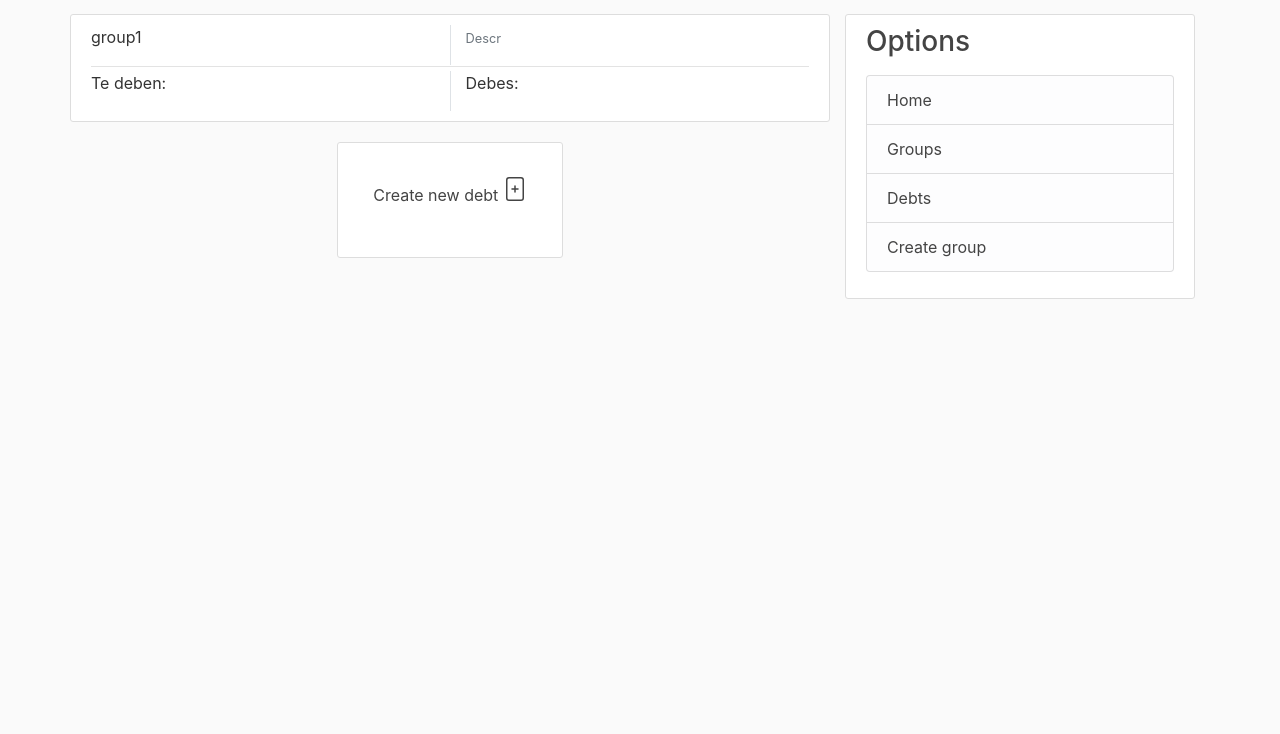
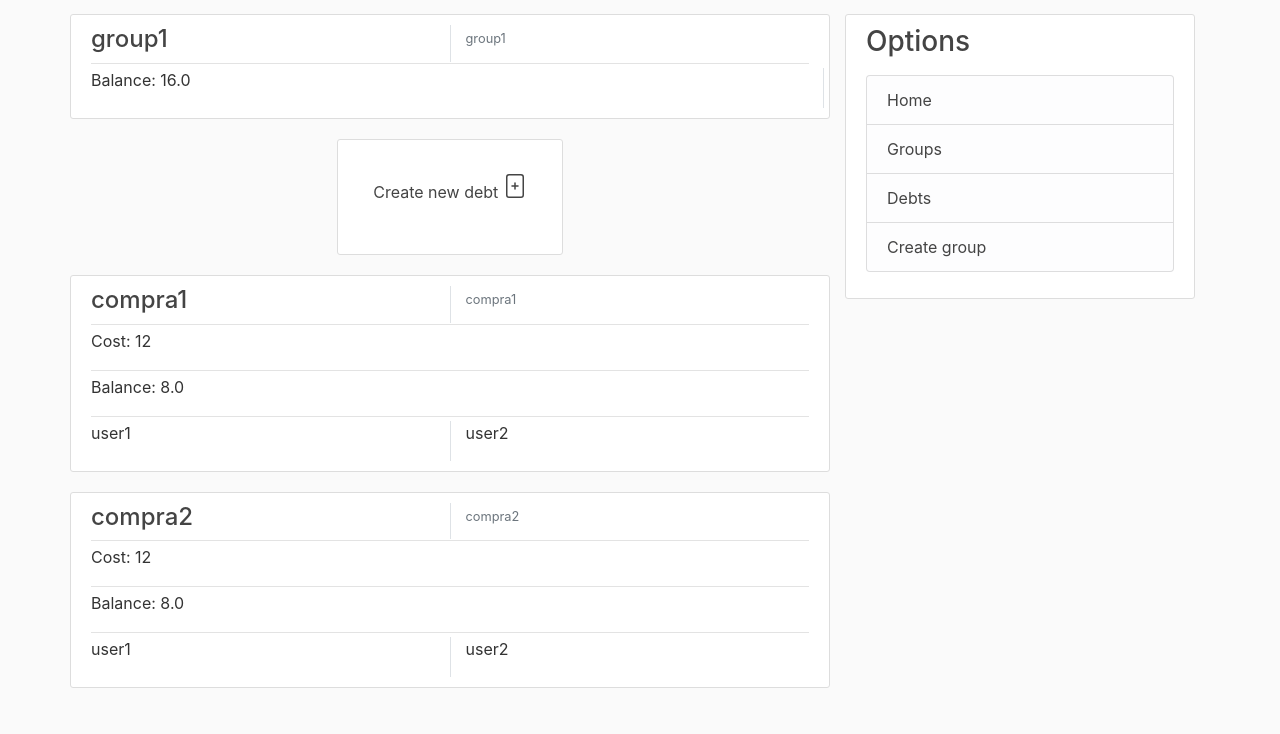
Before and after one commit to asierfdln/lostickes, a Django app: a page that uses applostickes/templates/applostickes/group.html in a window 1280 px wide. Shown: the part 66-800 px from the top of the page. Run offline with Django 3.2, Linux system fonts and the light colour scheme; data comes from the database, SQL or seed files in the repository; some libraries are stand-ins or nearby versions.

Commit message:
Group y rendicion de model

```diff
--- a/applostickes/models.py
+++ b/applostickes/models.py
@@ -146,27 +146,30 @@ class TransactionForm(ModelForm):
         model = Transaction
         fields = '__all__'
 
-    def clean(self):
-        cleaned_data = super().clean()
-        user_group_cleaned = cleaned_data['user_group'] # CREO que esto devuelve un objeto de tipo UserGroup
-        payers_cleaned = cleaned_data['payers'] # CREO que esto devuelve una lista de Users
+    # TODO no rendirnos como debiles ante esta wea
+    # TODO o con ajax como pros
 
-        string_grupo = user_group_cleaned.name
+    # def clean(self):
+    #     cleaned_data = super().clean()
+    #     user_group_cleaned = cleaned_data['user_group'] # CREO que esto devuelve un objeto de tipo UserGroup
+    #     payers_cleaned = cleaned_data['payers'] # CREO que esto devuelve una lista de Users
 
-        booleano_payers_dentro = True
-        for payer in payers_cleaned:
-            booleano_usergroup_encontrado = False
-            for usergroup in payer.usergroup_set.all():
-                if string_grupo == usergroup.name:
-                    # usuario correcto
-                    booleano_usergroup_encontrado = True
-                    break
-                else:
-                    # usuario de momento no correcto, hay que seguir mirando
-                    pass
-            if not booleano_usergroup_encontrado:
-                booleano_payers_dentro = False
-                break
+    #     string_grupo = user_group_cleaned.name
 
-        if not booleano_payers_dentro:
-            raise ValidationError("Hay usuarios pagadores que no estan en el grupo de la transaccion.")
+    #     booleano_payers_dentro = True
+    #     for payer in payers_cleaned:
+    #         booleano_usergroup_encontrado = False
+    #         for usergroup in payer.usergroup_set.all():
+    #             if string_grupo == usergroup.name:
+    #                 # usuario correcto
+    #                 booleano_usergroup_encontrado = True
+    #                 break
+    #             else:
+    #                 # usuario de momento no correcto, hay que seguir mirando
+    #                 pass
+    #         if not booleano_usergroup_encontrado:
+    #             booleano_payers_dentro = False
+    #             break
+
+    #     if not booleano_payers_dentro:
+    #         raise ValidationError("Hay usuarios pagadores que no estan en el grupo de la transaccion.")
--- a/applostickes/templates/applostickes/group.html
+++ b/applostickes/templates/applostickes/group.html
@@ -1,5 +1,4 @@
 {% extends "applostickes/base.html" %}
-
 {% block content %}
 <div class="row">
   <article class="media content-section col-md-12">
@@ -7,94 +6,84 @@
       <div class="article-metadata">
         <div class="row">
           <div class="col-md border-right">
-              <p>{{posts}}</p>
+            <h4>{{ group.0 }}</h4>
           </div>
           <div class="col-md">
-              <small class="text-muted">Descr</small>
+            <small class="text-muted">{{ group.1 }}</small>
           </div>
         </div>
       </div>
       <div class="row">
         <div class="col-md border-right">
-              <p style="justify-content: center;">Te deben: </p>
-            </div>
-            <div class="col-md">
-                <p style="justify-content: center;">Debes: </p>
+          <p style="justify-content: center;">Balance: {{ group.2 }}</p>
         </div>
       </div>
-
     </div>
   </article>
 </div>
 <div style="justify-content: center;" class="row">
-    <article class="media content-section ">
+  <article class="media content-section">
     <div class="media-body">
-
       <div style="display: inline;" class="row">
         <div class="col">
-                <p><a class="article-title" href="{% url 'createDebt' %}">
+          <p>
+            <a class="article-title" href="{% url 'createDebt' %}">
               Create new debt
               <svg width="1.5em" height="1.5em" viewBox="0 0 16 16" class="bi bi-file-plus" fill="currentColor" xmlns="http://www.w3.org/2000/svg">
                 <path fill-rule="evenodd" d="M4 0h8a2 2 0 0 1 2 2v12a2 2 0 0 1-2 2H4a2 2 0 0 1-2-2V2a2 2 0 0 1 2-2zm0 1a1 1 0 0 0-1 1v12a1 1 0 0 0 1 1h8a1 1 0 0 0 1-1V2a1 1 0 0 0-1-1H4z"/>
                 <path fill-rule="evenodd" d="M8 5.5a.5.5 0 0 1 .5.5v1.5H10a.5.5 0 0 1 0 1H8.5V10a.5.5 0 0 1-1 0V8.5H6a.5.5 0 0 1 0-1h1.5V6a.5.5 0 0 1 .5-.5z"/>
               </svg>
-                </a></p>
+            </a>
+          </p>
+        </div>
       </div>
     </div>
   </article>
 </div>
-
-
-    {% for i in info %}
-        {% if i.groupName == posts %}
+{% for transaction in group.3 %}
 <div style="justify-content: center;" class="row">
   <article class="media content-section col-md-12">
     <div class="media-body">
       <div class="article-metadata">
         <div class="row">
           <div class="col border-right">
-                        <h4>{{ i.debtName }}</h4>
+            <h4>{{ transaction.0 }}</h4>
           </div>
           <div class="col">
-                        <small class="text-muted">{{i.description}}</small>
+            <small class="text-muted">{{ transaction.1 }}</small>
           </div>
         </div>
       </div>
       <div class="article-metadata">
         <div class="row">
           <div class="col">
-                            <p>Cost: {{ i.cost }}</p>
+            <p>Cost: {{ transaction.2 }}</p>
           </div>
         </div>
-
       </div>
       <div class="article-metadata">
         <div class="row">
           <div class="col">
-                                <p>Balance: {{ i.debtBalance }}</p>
+            <p>Balance: {{ transaction.3 }}</p>
           </div>
         </div>
       </div>
-
       <div class="row">
+        {% for user_name in transaction.4 %}
+        {% if forloop.last %}
+        <div class="col">
+          <p>{{ user_name }}</p>
+        </div>
+        {% else %}
         <div class="col border-right">
-                            <p>{{ i.user1 }}</p>
+          <p>{{ user_name }}</p>
         </div>
-                            <div class="col border-right">
-                                <p>{{ i.user2 }}</p>
-                            </div>
-                            <div class="col border-right">
-                                <p>{{ i.user3 }}</p>
-                            </div>
-                            <div class="col">
-                                <p>{{ i.user4 }}</p>
-                            </div>
+        {% endif %}
+        {% endfor %}
       </div>
     </div>
   </article>
-
 </div>
-        {% endif %}
 {% endfor %}
 {% endblock %}
 {% block side %}
--- a/applostickes/views.py
+++ b/applostickes/views.py
@@ -1,7 +1,7 @@
 from django.shortcuts import render
 from django.http import HttpResponseRedirect
 from .models import UserGroupForm, TransactionForm
-from .models import User, Transaction
+from .models import User, UserGroup, Transaction
 
 posts = [
     {
@@ -147,30 +147,39 @@ def createGroup(request):
 
 
 def group(request, groupName):
-    context = {
-        'posts': groupName,
-        'info': postsDebt,
-        'nameClass': 'Group',
-        'title': 'Group'
-    }
+    context = {}
+
+    group = UserGroup.objects.get(name=groupName)
+    context['group'] = [group.name, group.desc, group.user_balance(user=USER), []]
+    for transaction in group.transaction_set.all():
+        lista_nombres = []
+        for payer in transaction.payers.all():
+            lista_nombres.append(payer.name)
+        if USER in lista_nombres:
+            context['group'][3].append([transaction.name, transaction.desc, transaction.total_price(), transaction.user_account(user=USER), lista_nombres])
+
+    context['title'] = 'Group'
+    context['nameClass'] = 'Group'
 
     return render(request, 'applostickes/group.html', context)
 
 
-def createDebt(request, goback_group):
+# TODO return patras al group.html del que has venio
+def createDebt(request):
     context = {}
 
     form = TransactionForm(request.POST)
     if form.is_valid():
         # comprobaciones logicas
         form.save()
-        return HttpResponseRedirect(f'/group/{goback_group}')
+        return HttpResponseRedirect(f'/debts/')
 
     context['form'] = form
     context['title'] = 'Create group'
     context['nameClass'] = 'Create group'
 
     return render(request, 'applostickes/createDebt.html', context)
+
 
 def debt(request, debtName):
     context = {
```
Lines whose indentation alone changed are shown as unchanged.
